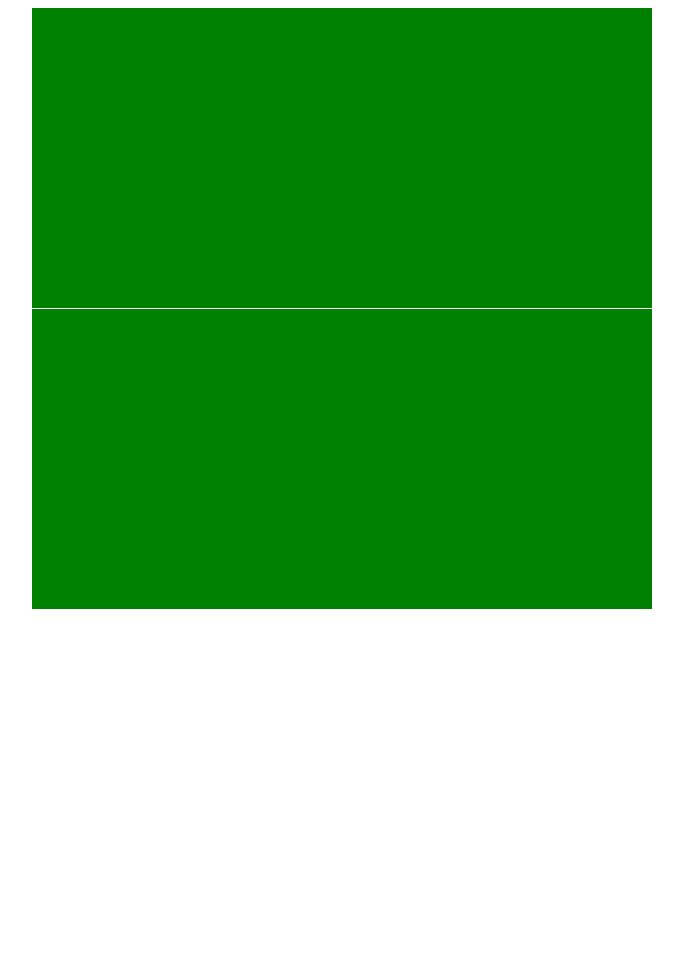
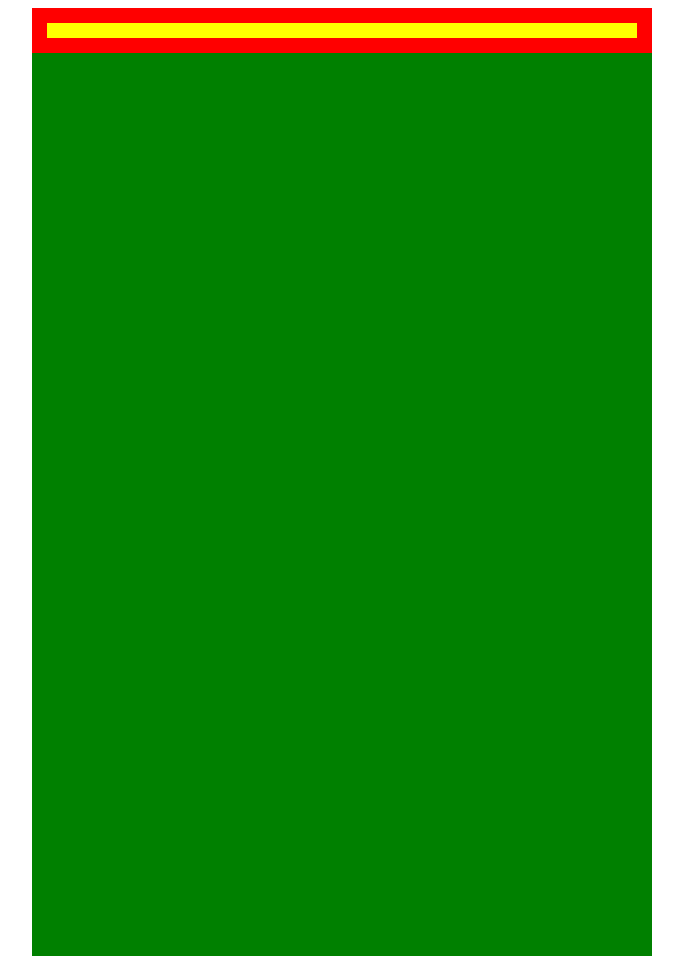
Before and after one commit to green-fox-academy/AHolcsik, a plain HTML site: page Week01/Day05/form.html in a window 1280 px wide. Shown: the whole page, without its empty margins (298-981 px from the left). Before the commit the page ends 800 px from the top, so only its background shows below. Drawn offline with Linux system fonts and the light colour scheme.

Commit message:
feat (day05): back and header working

```diff
--- a/Week01/Day05/form.html
+++ b/Week01/Day05/form.html
@@ -9,23 +9,28 @@
 
 </head>
 <body>
-    <div class="header">
+    <div class="back">
 
-    </div>
+        <div class="header">
+
+        </div>
 
 
-    <div class="left box">
+        <div class="middle">
+            <div class="leftbox">
 
-    </div>
+            </div>
 
 
-    <div class="right box">
+            <div class="rightbox">
 
-    </div>
+            </div>
+        </div>
 
 
-    <div class="bottom">
+        <div class="bottom">
 
+        </div>
     </div>
 
 
--- a/Week01/Day05/style.css
+++ b/Week01/Day05/style.css
@@ -1,11 +1,20 @@
 
-
-.header {
-    height: 300px;
+.back {
+    height: 785px;
     width: 620px;
     background: green;
     box-sizing: border-box;
     margin: 1px auto;
+
+}
+
+.header {
+    height: 45px;
+    width: 620px;
+    background: yellow;
+    box-sizing: border-box;
+    margin: 1px auto;
+    border: 15px solid red;
 
 }
 
```
